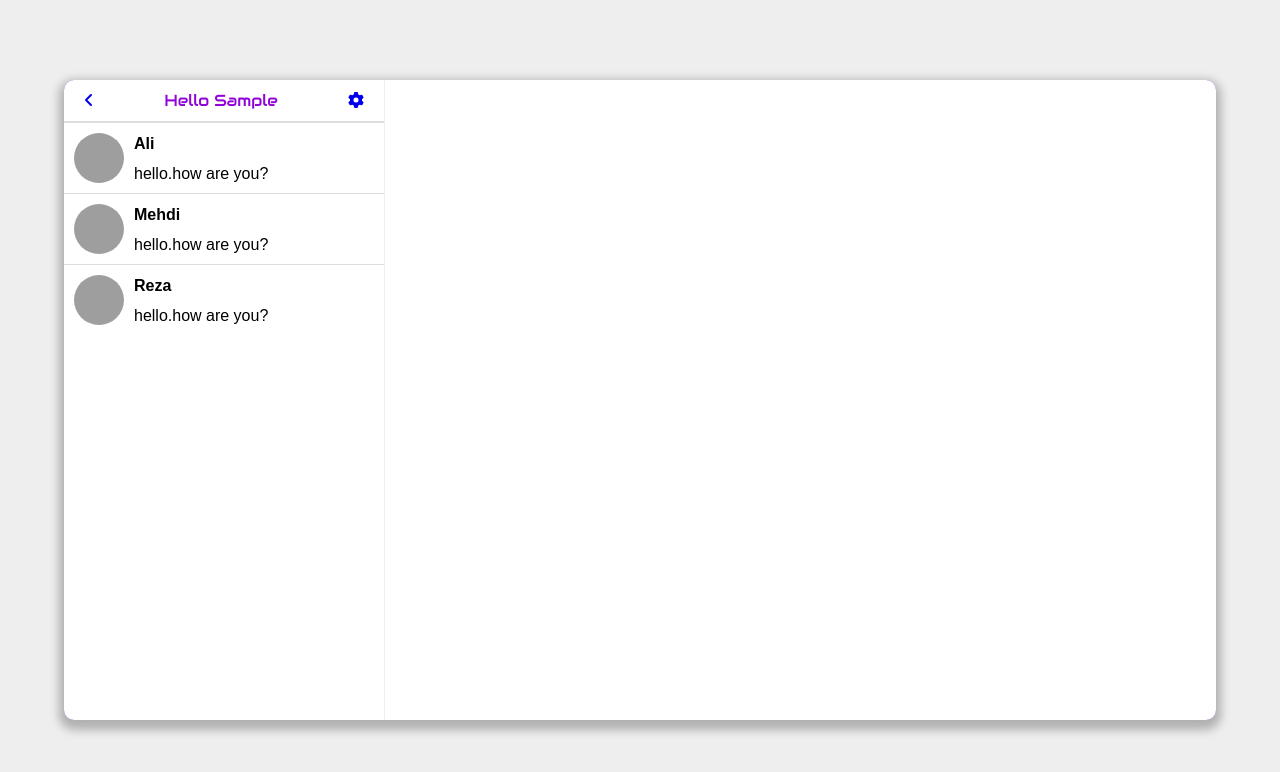
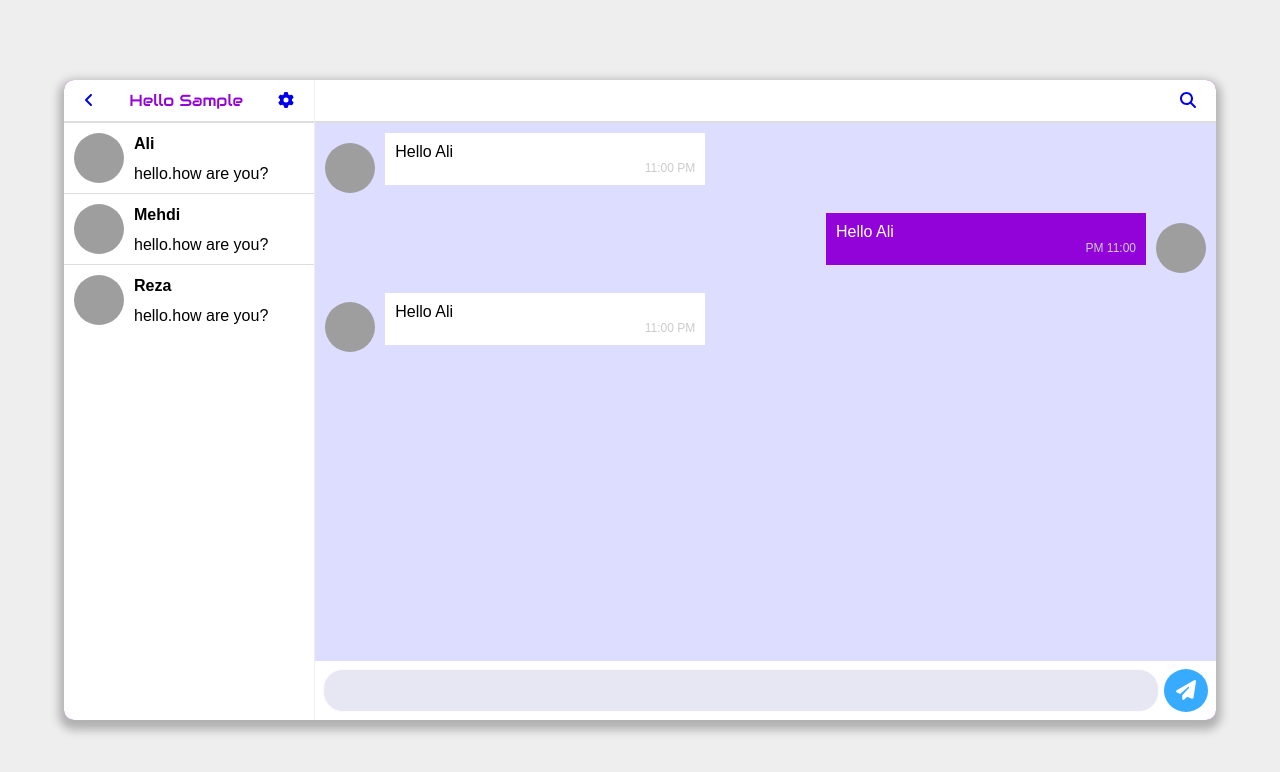
Before and after one commit to maalireza51/conditionalrendering, a React (Create React App) app: page / in a window 1280 px wide. Both pictures are taken after typing "Sample" into the empty fields and a click on the input "Enter". Shown: the top 772 px of the page. Built offline with nearby package versions, Linux system fonts and the light colour scheme; grey boxes are pictures that could not be loaded; a web font is replaced by a local one.

Commit message:
create messagebox

```diff
--- a/package.json
+++ b/package.json
@@ -12,6 +12,7 @@
     "@testing-library/user-event": "^13.5.0",
     "react": "^18.0.0",
     "react-dom": "^18.0.0",
+    "react-responsive": "^9.0.0-beta.6",
     "react-scripts": "5.0.0",
     "web-vitals": "^2.1.4"
   },
--- a/src/Component/Chat.jsx
+++ b/src/Component/Chat.jsx
@@ -1,12 +1,15 @@
 import React from 'react'
+import MediaQuery from 'react-responsive'
 import Content from './Content'
 import Sidebar from './Sidebar'
 
 export default function Chat(props) {
     return (
         <div className='chat'>
-            <Sidebar name={props.name} handleLogin={props.handleLogin}/>
-            <Content />
+            <Sidebar name={props.name} handleLogin={props.handleLogin} />
+            <MediaQuery minWidth={768}>
+                <Content />
+            </MediaQuery>
         </div>
     )
 }
--- a/src/Component/Contact.jsx
+++ b/src/Component/Contact.jsx
@@ -2,7 +2,7 @@ import React from 'react'
 
 export default function contact(props) {
     return (
-        <div className="s-chats" onClick={props.clickHandler}>
+        <div className={`s-chats ${props.actived?"active":null}`} onClick={props.clickHandler}>
             <img src="https://cdn5.vectorstock.com/i/1000x1000/07/39/man-avatar-profile-view-vector-22890739.jpg" alt="" />
             <div>
                 <h4>{props.name}</h4>
--- a/src/Component/Content.jsx
+++ b/src/Component/Content.jsx
@@ -1,7 +1,20 @@
 import React from 'react'
+import { FontAwesomeIcon } from '@fortawesome/react-fontawesome'
+import { faSearch } from '@fortawesome/free-solid-svg-icons'
+import { faPaperPlane } from '@fortawesome/free-solid-svg-icons'
+import Messagebox from './Messagebox'
 
 export default function Content() {
   return (
-    <div></div>
+    <div className='content'>
+      <div className='c-header'>
+        <a href='#'><FontAwesomeIcon icon={faSearch}></FontAwesomeIcon></a>
+      </div>
+      <Messagebox />
+      <form className='input'>
+        <input type="text" className="text" />
+        <button type="submit"><FontAwesomeIcon icon={faPaperPlane}></FontAwesomeIcon></button>
+      </form>
+    </div>
   )
 }
--- /dev/null
+++ b/src/Component/Messagebox.jsx
@@ -0,0 +1,35 @@
+import React from 'react'
+
+export default function Messagebox() {
+    return (
+        <div className='c-messagebox'>
+            <div className='message-row'>
+                <img src='https://cdn5.vectorstock.com/i/1000x1000/07/39/man-avatar-profile-view-vector-22890739.jpg'></img>
+                <div className='message'>
+                    <p>
+                        Hello Ali
+                    </p>
+                    <div>11:00 PM</div>
+                </div>
+            </div>
+            <div className='message-row me'>
+                <img src='https://cdn5.vectorstock.com/i/1000x1000/07/39/man-avatar-profile-view-vector-22890739.jpg'></img>
+                <div className='message'>
+                <p>
+                        Hello Ali
+                    </p>
+                    <div>11:00 PM</div>
+                </div>
+            </div>
+            <div className='message-row'>
+                <img src='https://cdn5.vectorstock.com/i/1000x1000/07/39/man-avatar-profile-view-vector-22890739.jpg'></img>
+                <div className='message'>
+                <p>
+                        Hello Ali
+                    </p>
+                    <div>11:00 PM</div>
+                </div>
+            </div>
+        </div>
+    )
+}
--- a/src/Component/Sidebar.jsx
+++ b/src/Component/Sidebar.jsx
@@ -1,36 +1,43 @@
-import React from 'react'
+import React, { Component } from 'react'
 import { FontAwesomeIcon } from '@fortawesome/react-fontawesome'
 import { faAngleLeft } from '@fortawesome/free-solid-svg-icons'
 import { faGear } from '@fortawesome/free-solid-svg-icons'
 import Contact from './Contact'
+import { render } from '@testing-library/react'
 
-export default function Sidebar(props) {
+export default class Sidebar extends Component {
 
-  const contacts = [
-    { name: "Ali", message: "hello.how are you?" },
-    { name: "Mehdi", message: "hello.how are you?" },
-    { name: "Reza", message: "hello.how are you?" }
-  ]
-  const friends = contacts.map(friend => {
-    return <Contact name={friend.name} message={friend.message} clickHandler={clickHandler} />
-  })
+  constructor(props) {
+    super(props);
+    this.state = {
+      info: [
+        { id: 1, name: "Ali", message: "hello.how are you?" },
+        { id: 2, name: "Mehdi", message: "hello.how are you?" },
+        { id: 3, name: "Reza", message: "hello.how are you?" },
+      ],
+      actived: null,
+    }
+    this.clickHandler = this.clickHandler.bind(this);
+  }
 
-  function clickHandler(e) {
-    var elems = document.querySelectorAll(".s-chats");
-    [].forEach.call(elems, function (el) {
-      el.classList.remove("active");
+  clickHandler(id) {
+    this.setState({actived:id});
+  }
+
+  render() {
+    const friends = this.state.info.map(friend => {
+      return <Contact name={friend.name} message={friend.message} clickHandler={(e)=>this.clickHandler(friend.id)} actived={friend.id === this.state.actived?true:false}/>
     });
-    e.target.classList.add('active');
-  }
 
     return (
       <div className='sidebar'>
         <div className='s-header'>
-        <a href='#' onClick={props.handleLogin}><FontAwesomeIcon icon={faAngleLeft}></FontAwesomeIcon></a>
-        <span>Hello {props.name}</span>
+          <a href='#' onClick={this.props.handleLogin}><FontAwesomeIcon icon={faAngleLeft}></FontAwesomeIcon></a>
+          <span>Hello {this.props.name}</span>
           <a href='#'><FontAwesomeIcon icon={faGear}></FontAwesomeIcon></a>
         </div>
         {friends}
       </div>
     )
   }
+}
--- a/src/index.css
+++ b/src/index.css
@@ -30,29 +30,6 @@ body {
     overflow: hidden;
 }
 
-.chat {
-    display: flex;
-    position: absolute;
-    top: 50%;
-    left: 50%;
-    background-color: white;
-    width: 0;
-    height: 0;
-    animation: helloanim 1.5s forwards;
-    border-radius: 50%;
-    transform: translate(-50%, -50%);
-    -webkit-transform: translate(-50%, -50%);
-    -moz-transform: translate(-50%, -50%);
-    -ms-transform: translate(-50%, -50%);
-    -o-transform: translate(-50%, -50%);
-    -webkit-border-radius: 50%;
-    -moz-border-radius: 50%;
-    -ms-border-radius: 50%;
-    -o-border-radius: 50%;
-    -webkit-animation: helloanim 1.5s forwards;
-    z-index: 1100;
-}
-
 #enter-form {
     font-size: 36px;
     font-family: "Sacramento", sans-serif;
@@ -72,10 +49,10 @@ body {
     -moz-border-radius: 10px;
     -ms-border-radius: 10px;
     -o-border-radius: 10px;
-    -webkit-transform: translate(-50%, -50%);
-    -moz-transform: translate(-50%, -50%);
-    -ms-transform: translate(-50%, -50%);
-    -o-transform: translate(-50%, -50%);
+    -webkit-transform:;
+    -moz-transform:;
+    -ms-transform:;
+    -o-transform:;
 }
 
 #enter-form:after {
@@ -90,7 +67,7 @@ body {
     -moz-border-radius: 50%;
     -ms-border-radius: 50%;
     -o-border-radius: 50%;
-    -webkit-animation: enter-form 1s forwards;
+    -webkit-animation:;
 }
 
 #enter-form.neon {
@@ -128,7 +105,36 @@ body {
     -o-border-radius: 0px 8px 8px 0px;
 }
 
+.chat {
+    display: flex;
+    position: absolute;
+    top: 50%;
+    left: 50%;
+    background-color: white;
+    width: 0;
+    height: 0;
+    animation: helloanim 1.5s forwards;
+    border-radius: 50%;
+    transform: translate(-50%, -50%);
+    -webkit-transform:;
+    -moz-transform:;
+    -ms-transform:;
+    -o-transform:;
+    -webkit-border-radius: 50%;
+    -moz-border-radius: 50%;
+    -ms-border-radius: 50%;
+    -o-border-radius: 50%;
+    -webkit-animation: helloanim 1.5s forwards;
+    z-index: 1100;
+}
+
 .sidebar {
+    width: 100%;
+    height: 100%;
+    border-right: 0.5px solid #ddd;
+}
+
+.content {
     width: 100%;
     height: 100%;
 }
@@ -151,7 +157,7 @@ body {
     background-color: rgba(0, 0, 0, 0.1);
 }
 
-.s-chats img {
+img {
     width: 50px;
     height: 50px;
     padding: 10px;
@@ -178,6 +184,93 @@ body {
     -moz-transition: 0.5s;
     -ms-transition: 0.5s;
     -o-transition: 0.5s;
+}
+
+.content{
+    position: relative;
+    display: flex;
+    flex-direction: column;
+}
+
+.c-header {
+    font-family: "Audiowide", sans-serif;
+    padding: 10px 20px;
+    display: flex;
+    justify-content: right;
+    color: #9203d9;
+    border-bottom: 2px solid #ddd;
+}
+
+.c-messagebox{
+    font-family: sans-serif;
+    height: 100%;
+    background-color: #ddf;
+    overflow: auto;
+}
+
+.c-messagebox img{
+    vertical-align: middle;
+}
+
+.message-row p{
+    margin: 0;
+}
+
+.message-row.me{
+    direction: rtl;
+}
+
+.message-row.me .message{
+    background-color: #9203d9;
+    color: white;
+}
+
+.message-row.me .message p{
+    direction: ltr;
+}
+
+.message{
+    display: inline-block;
+    background-color: white;
+    padding: 10px;
+    margin-top: 10px;
+    width: 300px;
+}
+.message div{
+    color: #ccc;
+    font-size: 12px;
+    text-align: right;
+}
+
+.input{
+    padding:8px;
+    display: flex;
+}
+
+.input .text{
+    border: 1px solid rgb(254, 249, 255);
+    background-color: #e7e7f4;
+    border-radius: 20px;
+    padding: 10px;
+    width: 100%;
+    -webkit-border-radius: 20px;
+    -moz-border-radius: 20px;
+    -ms-border-radius: 20px;
+    -o-border-radius: 20px;
+}
+
+.input button{
+    border: 0;
+    border-radius: 50%;
+    font-size: 20px;
+    padding: 10px 12px;
+    color: white;
+    margin-left: 5px;
+    background-color: rgb(54, 171, 255);
+    -webkit-border-radius: 50%;
+    -moz-border-radius: 50%;
+    -ms-border-radius: 50%;
+    -o-border-radius: 50%;
 }
 
 @media screen and (min-width:768px) {
```
Also changed, not shown: 1 other file (tests, documents, lock files or other folders). Lines whose indentation alone changed are shown as unchanged.
